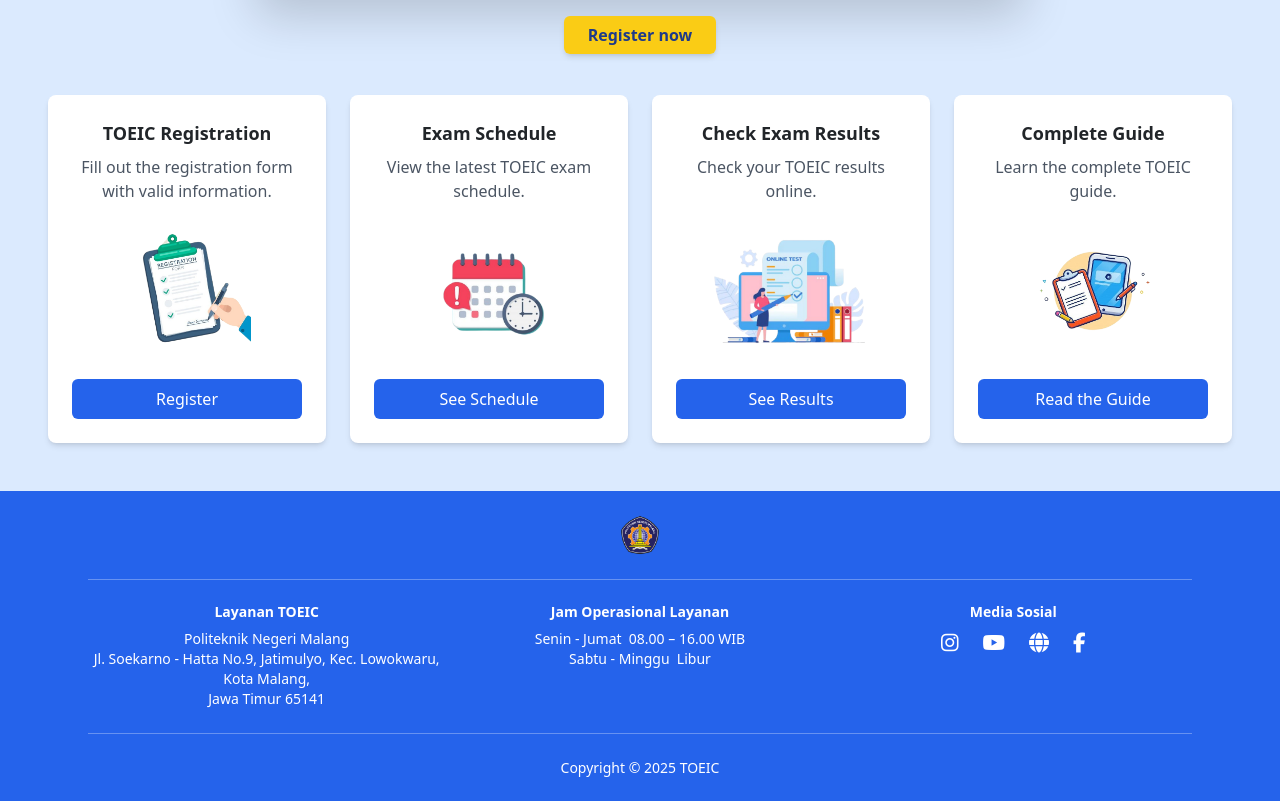
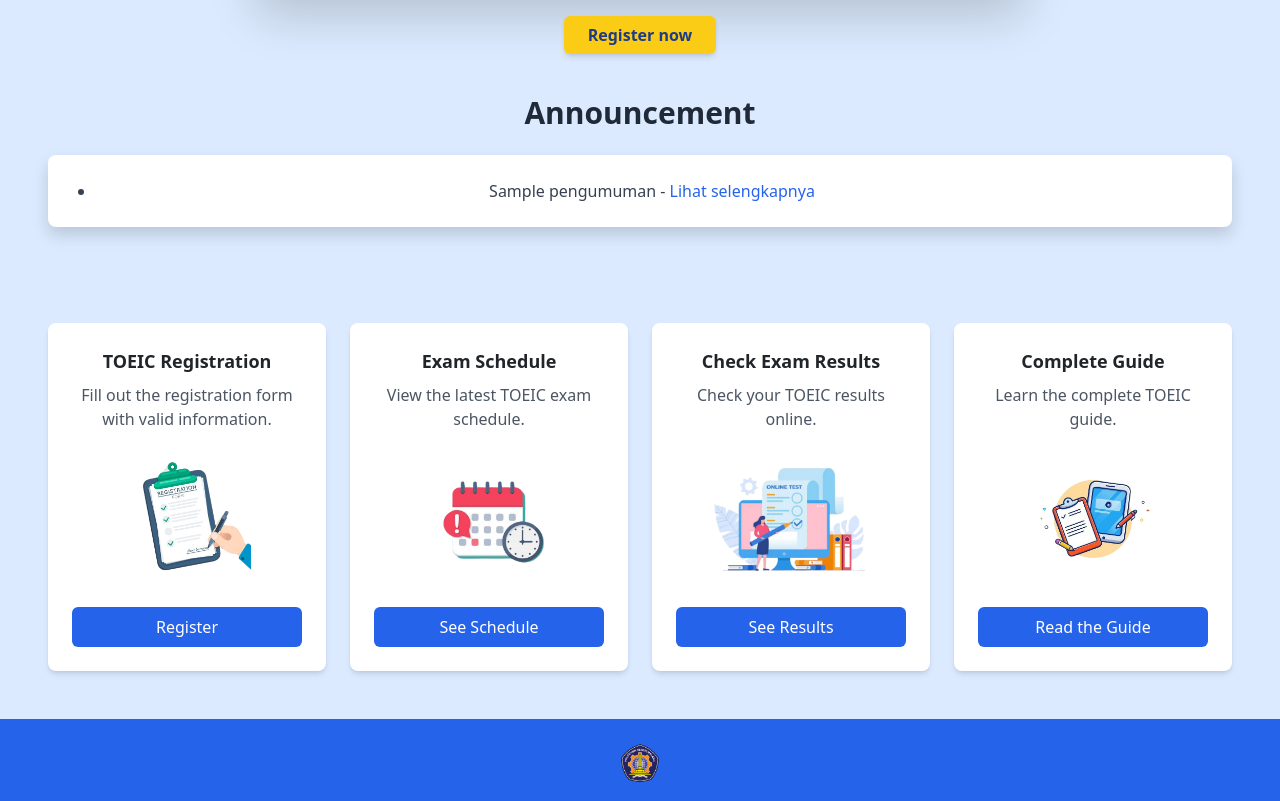
Before and after one commit to jessicaamelia17/PBL-TOEIC, a Laravel app: template resources/views/welcome.blade.php in a window 1280 px wide. Shown: the part 841-1642 px from the top of the page. Run offline with Laravel 10, Linux system fonts and the light colour scheme; the template is opened without the code that fills it: most values are stand-ins (such as "Sample title", 1, 10 or a date in 2020); some libraries are stand-ins or nearby versions.

Commit message:
pengymuman

```diff
--- a/app/Http/Controllers/LandingController.php
+++ b/app/Http/Controllers/LandingController.php
@@ -3,11 +3,14 @@
 namespace App\Http\Controllers;
 
 use Illuminate\Http\Request;
+use App\Models\Pengumuman;
 
 class LandingController extends Controller
 {
     public function index()
     {
-        return view('welcome');
+        $pengumuman = Pengumuman::orderBy('Tanggal_Pengumuman', 'desc')->get();
+
+        return view('welcome', compact('pengumuman'));
     }
 }
--- a/resources/views/welcome.blade.php
+++ b/resources/views/welcome.blade.php
@@ -151,6 +151,30 @@
     <img src="https://jti.polinema.ac.id/wp-content/uploads/2021/07/Banner-002.jpg" class="w-full max-w-3xl mx-auto my-6 rounded-lg shadow-lg" alt="TOEIC Banner">
     <a href="{{ url('/registrasi') }}" class="bg-yellow-400 hover:bg-yellow-500 text-blue-900 font-bold py-2 px-6 rounded shadow-md transition">Register now</a>
 
+<section class="container mx-auto py-12 px-6">
+    <h2 class="text-3xl font-bold text-center text-gray-800 mb-6">Announcement</h2>
+
+    @if($pengumuman->isEmpty())
+        <div class="bg-white p-6 rounded-lg shadow text-center text-gray-600">
+            Belum ada pengumuman.
+        </div>
+    @else
+        <div class="bg-white p-6 rounded-lg shadow">
+            <ul class="list-disc pl-6 space-y-2 text-gray-700">
+                @foreach($pengumuman as $item)
+                    <li>
+                        {{ $item->judul_pengumuman }} -
+                        <a href="{{ route('pengumuman.show', $item->id_pengumuman) }}"
+                           class="text-blue-600 hover:underline">
+                            Lihat selengkapnya
+                        </a>
+                    </li>
+                @endforeach
+            </ul>
+        </div>
+    @endif
+</section>
+
         <section class="container mx-auto py-12 px-6 grid grid-cols-1 md:grid-cols-2 lg:grid-cols-4 gap-6">
     @php
         $cards = [
--- a/routes/web.php
+++ b/routes/web.php
@@ -2,6 +2,7 @@
 
 use App\Http\Controllers\LandingController;
 use Illuminate\Support\Facades\Route;
+use App\Http\Controllers\PengumumanController;
 
 /*
 |--------------------------------------------------------------------------
@@ -16,6 +17,7 @@
 
 
 Route::get('/', [LandingController::class, 'index']);
+Route::get('/pengumuman/{id}', [PengumumanController::class, 'show'])->name('pengumuman.show');
 
 use App\Http\Controllers\Auth\LoginController;
 use App\Http\Controllers\RegistrasiController;
```
Also changed, not shown: app/Http/Controllers/PengumumanController.php (added, +25 -0 lines), app/Models/Pengumuman.php (added, +22 -0 lines), resources/views/pengumuman/show.blade.php (added, +14 -0 lines).
